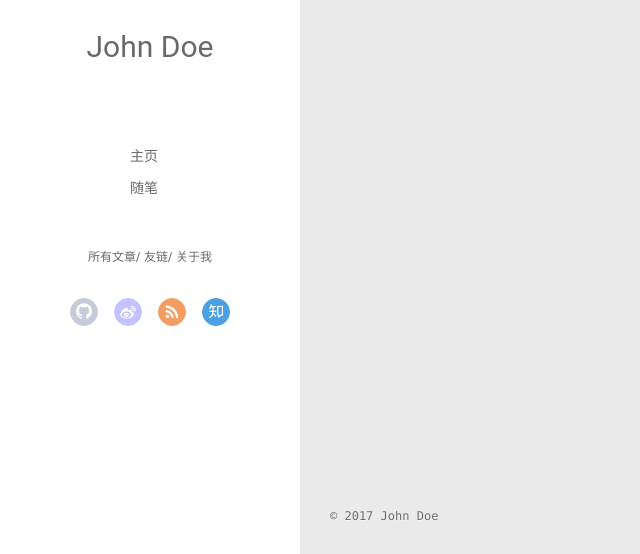
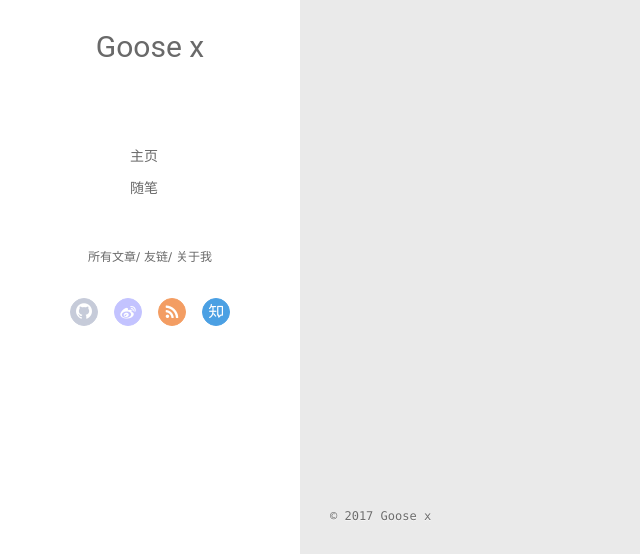
Before and after one commit to OneGoose/OneGoose.github.io, a plain HTML site: page archives/index.html in a window 1280 px wide. Shown: the part 243-797 px from the top of the page, 0-640 px from the left. Drawn offline with Linux system fonts and the light colour scheme; no server answers.

Commit message:
Site updated: 2017-01-06 18:07:58

```diff
--- a/archives/index.html
+++ b/archives/index.html
@@ -45,7 +45,7 @@
 			<img src="null" class="js-avatar">
 		</a>
 		<hgroup>
-		  <h1 class="header-author"><a href="/">John Doe</a></h1>
+		  <h1 class="header-author"><a href="/">Goose x</a></h1>
 		</hgroup>
 
 
@@ -103,7 +103,7 @@
 				<img src="null" class="js-avatar">
 			</div>
 			<hgroup>
-			  <h1 class="header-author js-header-author">John Doe</h1>
+			  <h1 class="header-author js-header-author">Goose x</h1>
 			</hgroup>
 
 
@@ -201,7 +201,7 @@
   <div class="outer">
     <div id="footer-info">
     	<div class="footer-left">
-    		&copy; 2017 John Doe
+    		&copy; 2017 Goose x
     	</div>
       	<div class="footer-right">
       		<a href="http://hexo.io/" target="_blank">Hexo</a>  Theme <a href="https://github.com/litten/hexo-theme-yilia" target="_blank">Yilia</a> by Litten
```
Also changed, not shown: 2017/01/02/hello-world/index.html (+3 -3 lines), archives/2017/01/index.html (+3 -3 lines), archives/2017/index.html (+3 -3 lines), index.html (+3 -3 lines).
